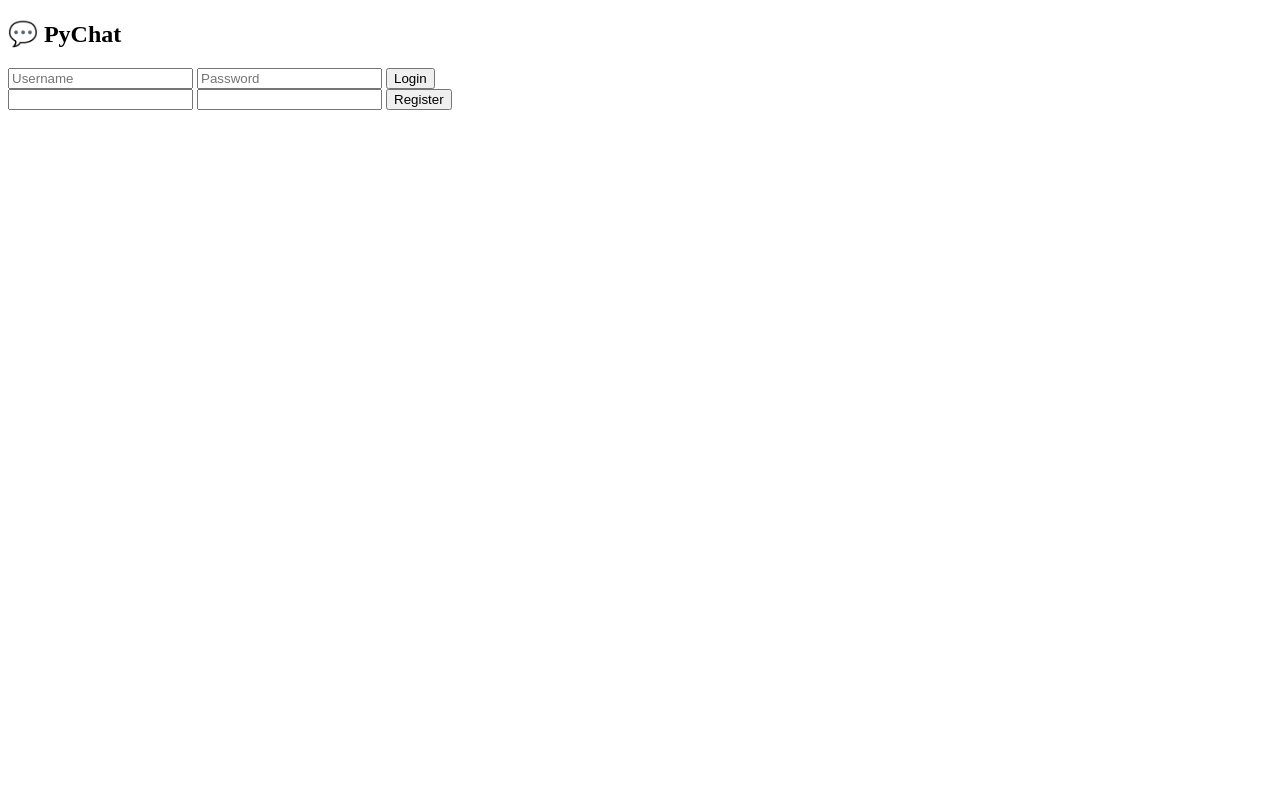
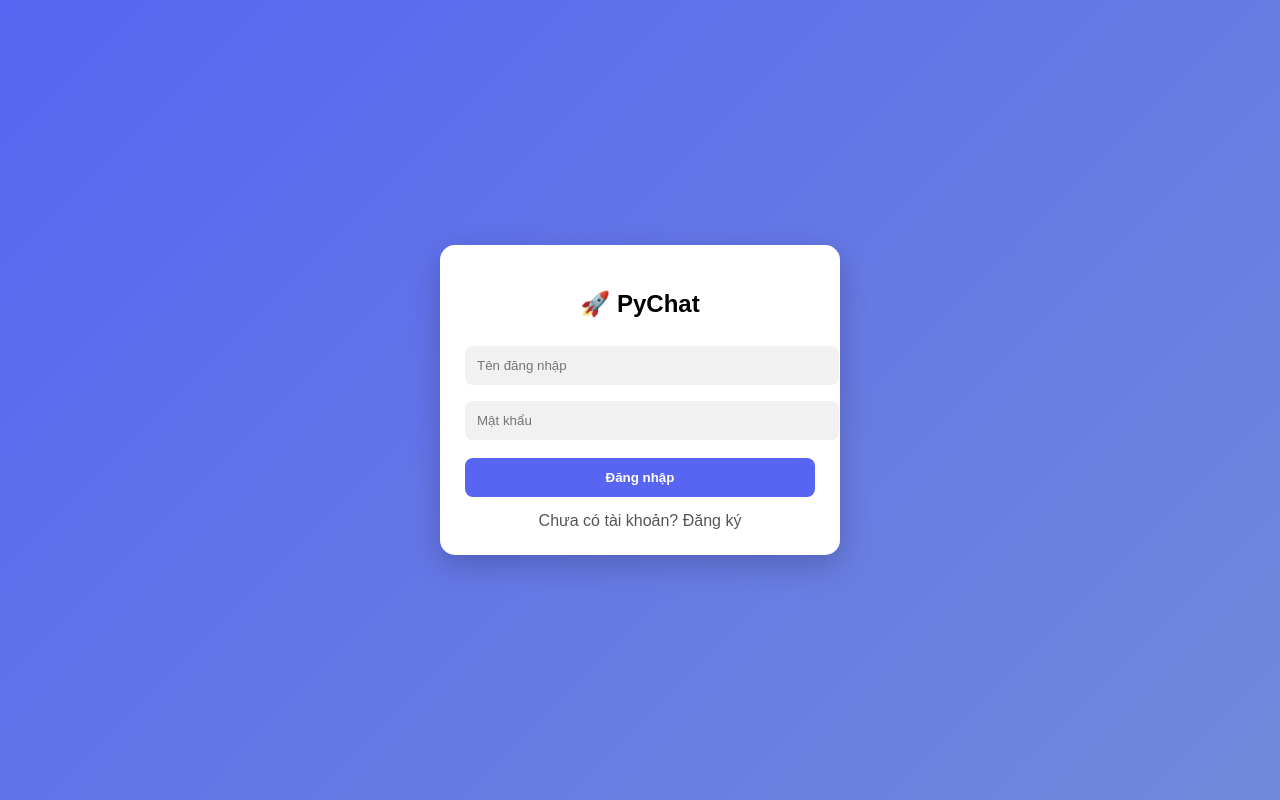
Before and after one commit to Blallow2/pychat, a Flask app: page / in a window 1280 px wide. Run offline with Flask 3, Linux system fonts and the light colour scheme.

Commit message:
Revamp login and registration UI with styles

```diff
--- a/templates/login.html
+++ b/templates/login.html
@@ -1,20 +1,122 @@
 <!DOCTYPE html>
 <html>
+<head>
+<meta name="viewport" content="width=device-width, initial-scale=1.0">
+
+<style>
+body {
+    margin:0;
+    font-family:Arial;
+    background: linear-gradient(135deg, #5865f2, #7289da);
+    height:100vh;
+    display:flex;
+    justify-content:center;
+    align-items:center;
+}
+
+/* BOX */
+.container {
+    background:white;
+    padding:25px;
+    border-radius:15px;
+    width:90%;
+    max-width:350px;
+    text-align:center;
+    box-shadow:0 10px 30px rgba(0,0,0,0.2);
+}
+
+/* TITLE */
+h2 {
+    margin-bottom:20px;
+}
+
+/* INPUT */
+input {
+    width:100%;
+    padding:12px;
+    margin:8px 0;
+    border:none;
+    border-radius:8px;
+    background:#f1f1f1;
+}
+
+/* BUTTON */
+button {
+    width:100%;
+    padding:12px;
+    margin-top:10px;
+    border:none;
+    border-radius:8px;
+    background:#5865f2;
+    color:white;
+    font-weight:bold;
+    cursor:pointer;
+}
+
+button:hover {
+    background:#4752c4;
+}
+
+/* SWITCH TEXT */
+.switch {
+    margin-top:15px;
+    color:#555;
+    cursor:pointer;
+}
+
+/* MOBILE FIX */
+@media (max-width:400px){
+    .container {
+        padding:20px;
+    }
+}
+</style>
+</head>
+
 <body>
 
-<h2>💬 PyChat</h2>
+<div class="container">
 
-<form action="/login" method="post">
-<input name="username" placeholder="Username">
-<input name="password" placeholder="Password">
-<button>Login</button>
-</form>
+    <h2>🚀 PyChat</h2>
 
-<form action="/register" method="post">
-<input name="username">
-<input name="password">
-<button>Register</button>
-</form>
+    <!-- LOGIN -->
+    <div id="loginBox">
+        <form action="/login" method="POST">
+            <input name="username" placeholder="Tên đăng nhập" required>
+            <input name="password" type="password" placeholder="Mật khẩu" required>
+            <button>Đăng nhập</button>
+        </form>
+
+        <div class="switch" onclick="toggle()">Chưa có tài khoản? Đăng ký</div>
+    </div>
+
+    <!-- REGISTER -->
+    <div id="registerBox" style="display:none;">
+        <form action="/register" method="POST">
+            <input name="username" placeholder="Tên đăng nhập" required>
+            <input name="password" type="password" placeholder="Mật khẩu" required>
+            <button>Đăng ký</button>
+        </form>
+
+        <div class="switch" onclick="toggle()">Đã có tài khoản? Đăng nhập</div>
+    </div>
+
+</div>
+
+<script>
+function toggle(){
+    let login = document.getElementById("loginBox");
+    let reg = document.getElementById("registerBox");
+
+    if(login.style.display === "none"){
+        login.style.display = "block";
+        reg.style.display = "none";
+    } else {
+        login.style.display = "none";
+        reg.style.display = "block";
+    }
+}
+</script>
 
 </body>
 </html>
```
